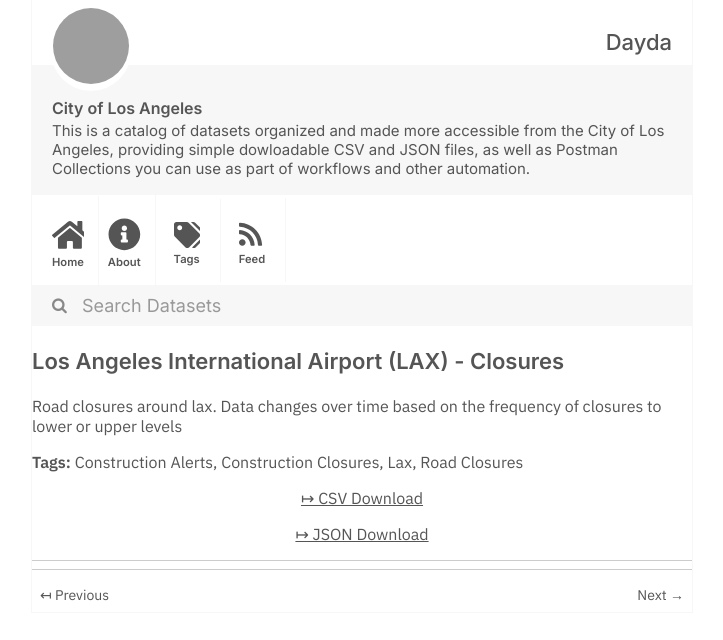
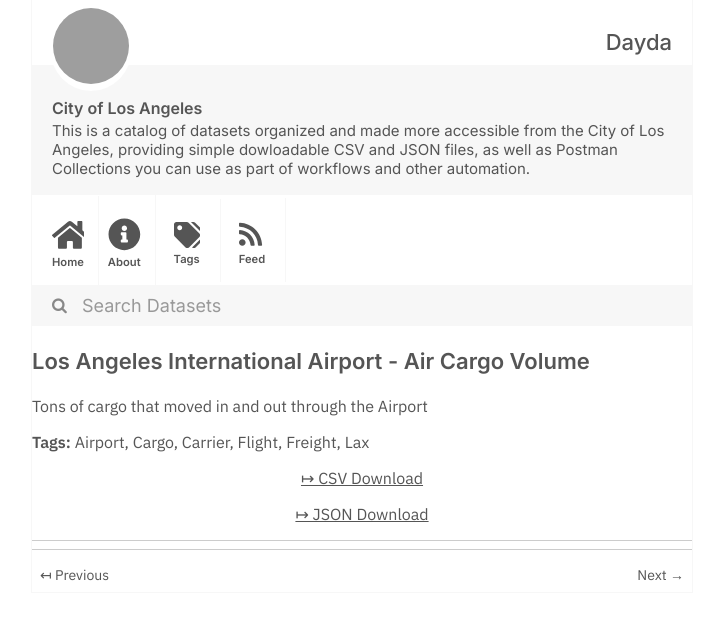
Before and after one commit to dayda-entities/city-of-los-angeles, a Jekyll site: the page built from _posts/2020-11-10-los-angeles-international-airp.md, in a window 1280 px wide, cut to the strip 0-640 px from the top of the page. Shown: the whole strip, without its empty margins (278-1001 px from the left). Built offline with Jekyll 4.4.1, drawn with Linux system fonts in a browser that asks for light colours; grey boxes are pictures that could not be loaded.

Commit message:
Publish Data

```diff
--- a/_posts/2020-11-10-los-angeles-international-airp.md
+++ b/_posts/2020-11-10-los-angeles-international-airp.md
@@ -1,19 +1,21 @@
 ---
-title: Los Angeles International Airport (LAX) - Closures
-created: '2020-11-10T17:52:07.354121'
-modified: '2020-12-02T15:55:04.114410'
+title: Los Angeles International Airport - Air Cargo Volume
+created: '2020-11-10T17:52:36.107931'
+modified: '2020-12-02T15:57:43.494738'
 state: active
 type: dataset
 tags:
-  - Construction Alerts
-  - Construction Closures
+  - Airport
+  - Cargo
+  - Carrier
+  - Flight
+  - Freight
   - Lax
-  - Road Closures
 groups:
   - Local Government
-csv_url: 'https://data.lacity.org/api/views/63kx-necw/rows.csv?accessType=DOWNLOAD'
-json_url: 'https://data.lacity.org/api/views/63kx-necw/rows.json?accessType=DOWNLOAD'
+csv_url: 'https://data.lacity.org/api/views/tx7r-x3hp/rows.csv?accessType=DOWNLOAD'
+json_url: 'https://data.lacity.org/api/views/tx7r-x3hp/rows.json?accessType=DOWNLOAD'
 layout: post
 
 ---
-Road closures around lax. Data changes over time based on the frequency of closures to lower or upper levels
+Tons of cargo that moved in and out through the Airport
```
